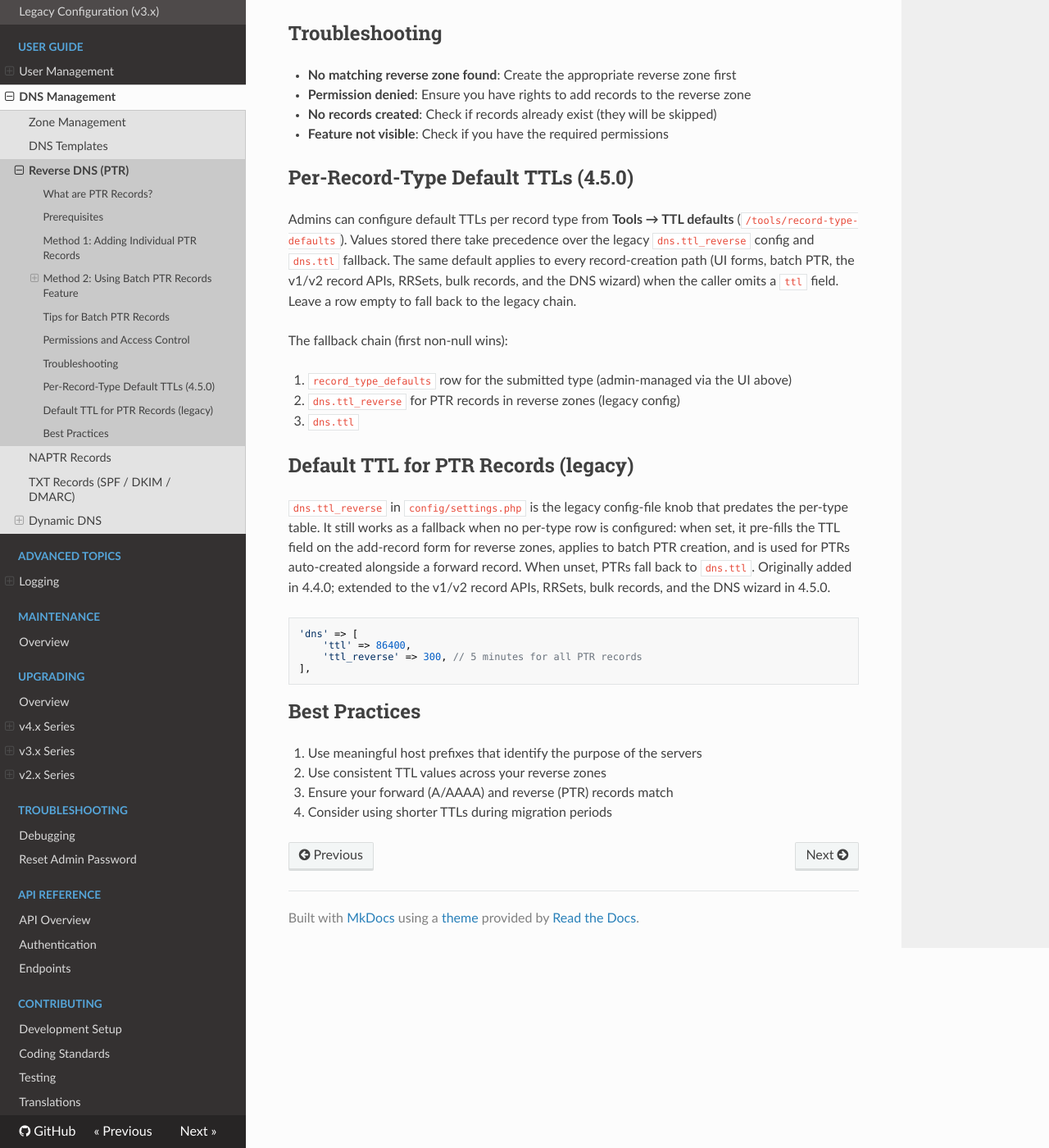
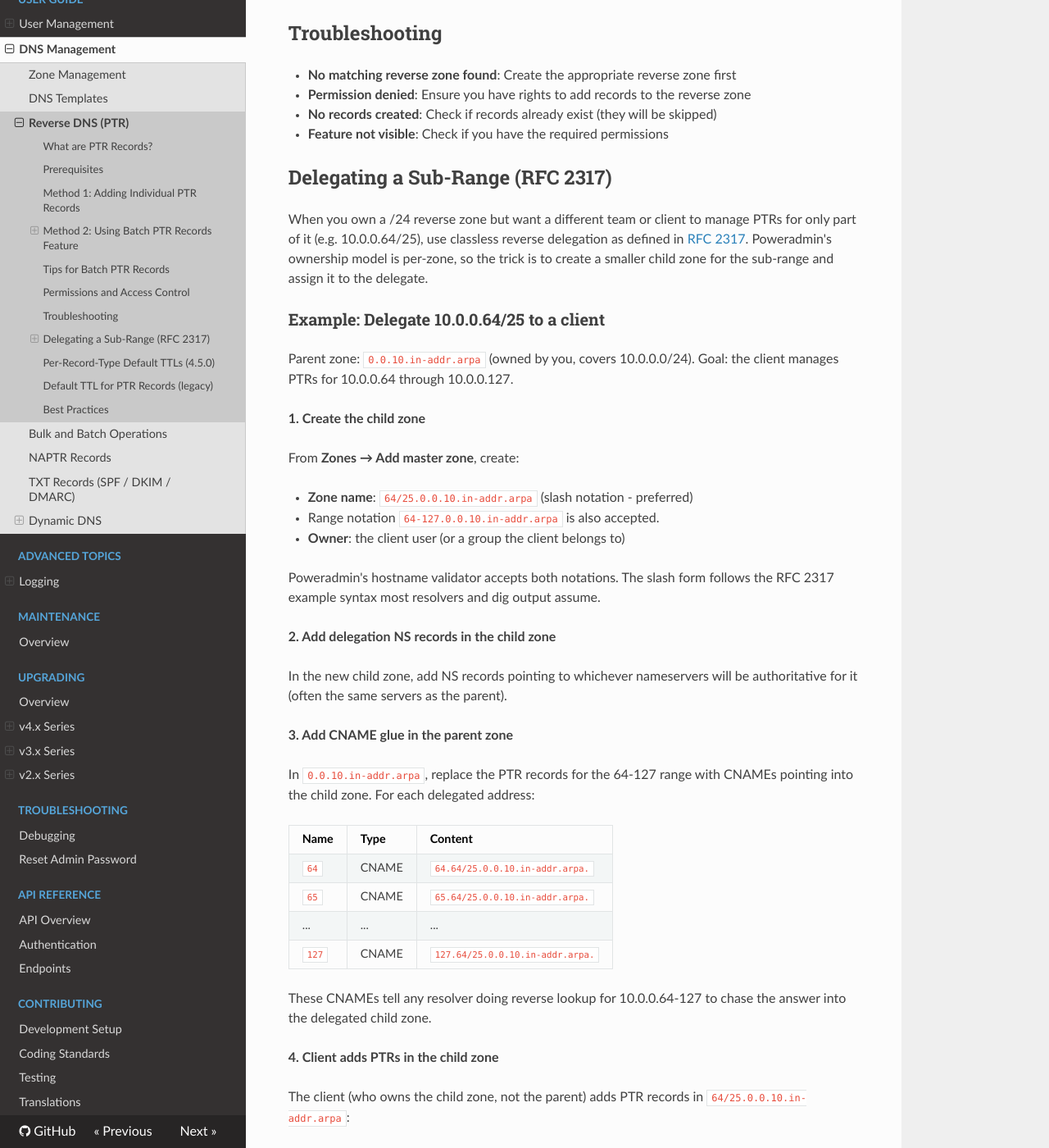
Before and after one commit to poweradmin/poweradmin-docs, an MkDocs documentation site: the page built from docs/user-guide/reverse-dns.md, in a window 1280 px wide and 1400 px high, scrolled down 4253 px. Shown: the whole window at 82% size. Built offline with MkDocs 1.6.1, drawn with Linux system fonts in a browser that asks for light colours; nearby versions of some CDN libraries; some of the changed text lies outside the part shown.

Commit message:
docs(user-guide): add RFC 2317 walkthrough and bulk operations page

```diff
--- a/docs/user-guide/reverse-dns.md
+++ b/docs/user-guide/reverse-dns.md
@@ -125,6 +125,59 @@ The Batch PTR Records feature follows Poweradmin's permission system:
 - **No records created**: Check if records already exist (they will be skipped)
 - **Feature not visible**: Check if you have the required permissions
 
+## Delegating a Sub-Range (RFC 2317)
+
+When you own a /24 reverse zone but want a different team or client to manage PTRs for only part of it (e.g. 10.0.0.64/25), use classless reverse delegation as defined in [RFC 2317](https://datatracker.ietf.org/doc/html/rfc2317). Poweradmin's ownership model is per-zone, so the trick is to create a smaller child zone for the sub-range and assign it to the delegate.
+
+### Example: Delegate 10.0.0.64/25 to a client
+
+Parent zone: `0.0.10.in-addr.arpa` (owned by you, covers 10.0.0.0/24).
+Goal: the client manages PTRs for 10.0.0.64 through 10.0.0.127.
+
+**1. Create the child zone**
+
+From **Zones → Add master zone**, create:
+
+- **Zone name**: `64/25.0.0.10.in-addr.arpa` (slash notation - preferred)
+  - Range notation `64-127.0.0.10.in-addr.arpa` is also accepted.
+- **Owner**: the client user (or a group the client belongs to)
+
+Poweradmin's hostname validator accepts both notations. The slash form follows the RFC 2317 example syntax most resolvers and dig output assume.
+
+**2. Add delegation NS records in the child zone**
+
+In the new child zone, add NS records pointing to whichever nameservers will be authoritative for it (often the same servers as the parent).
+
+**3. Add CNAME glue in the parent zone**
+
+In `0.0.10.in-addr.arpa`, replace the PTR records for the 64-127 range with CNAMEs pointing into the child zone. For each delegated address:
+
+| Name | Type | Content |
+|---|---|---|
+| `64` | CNAME | `64.64/25.0.0.10.in-addr.arpa.` |
+| `65` | CNAME | `65.64/25.0.0.10.in-addr.arpa.` |
+| ... | ... | ... |
+| `127` | CNAME | `127.64/25.0.0.10.in-addr.arpa.` |
+
+These CNAMEs tell any resolver doing reverse lookup for 10.0.0.64-127 to chase the answer into the delegated child zone.
+
+**4. Client adds PTRs in the child zone**
+
+The client (who owns the child zone, not the parent) adds PTR records in `64/25.0.0.10.in-addr.arpa`:
+
+| Name | Type | Content |
+|---|---|---|
+| `64` | PTR | `host64.client.example.` |
+| `100` | PTR | `mailrelay.client.example.` |
+
+The client cannot edit the parent zone, and you cannot accidentally clobber their PTRs.
+
+### When you don't need RFC 2317
+
+If you're delegating on an octet boundary - the whole /24 inside a /16, for instance - just create the child zone directly (`5.10.in-addr.arpa` under `10.in-addr.arpa`) and assign the owner. No CNAMEs needed.
+
+RFC 2317 only applies when the sub-range doesn't align with a DNS label boundary, i.e. anything smaller than /24 for IPv4 or anything not on a nibble boundary for IPv6.
+
 ## Per-Record-Type Default TTLs (4.5.0)
 
 Admins can configure default TTLs per record type from **Tools → TTL defaults** (`/tools/record-type-defaults`). Values stored there take precedence over the legacy `dns.ttl_reverse` config and `dns.ttl` fallback. The same default applies to every record-creation path (UI forms, batch PTR, the v1/v2 record APIs, RRSets, bulk records, and the DNS wizard) when the caller omits a `ttl` field. Leave a row empty to fall back to the legacy chain.
--- a/mkdocs.yml
+++ b/mkdocs.yml
@@ -104,6 +104,7 @@ nav:
           - Zone Management: user-guide/zones.md
           - DNS Templates: user-guide/dns-templates.md
           - Reverse DNS (PTR): user-guide/reverse-dns.md
+          - Bulk and Batch Operations: user-guide/bulk-operations.md
           - NAPTR Records: user-guide/naptr-records.md
           - TXT Records (SPF / DKIM / DMARC): user-guide/txt-records.md
           - Dynamic DNS:
```
Also changed, not shown: docs/user-guide/bulk-operations.md (added, +95 -0 lines).
